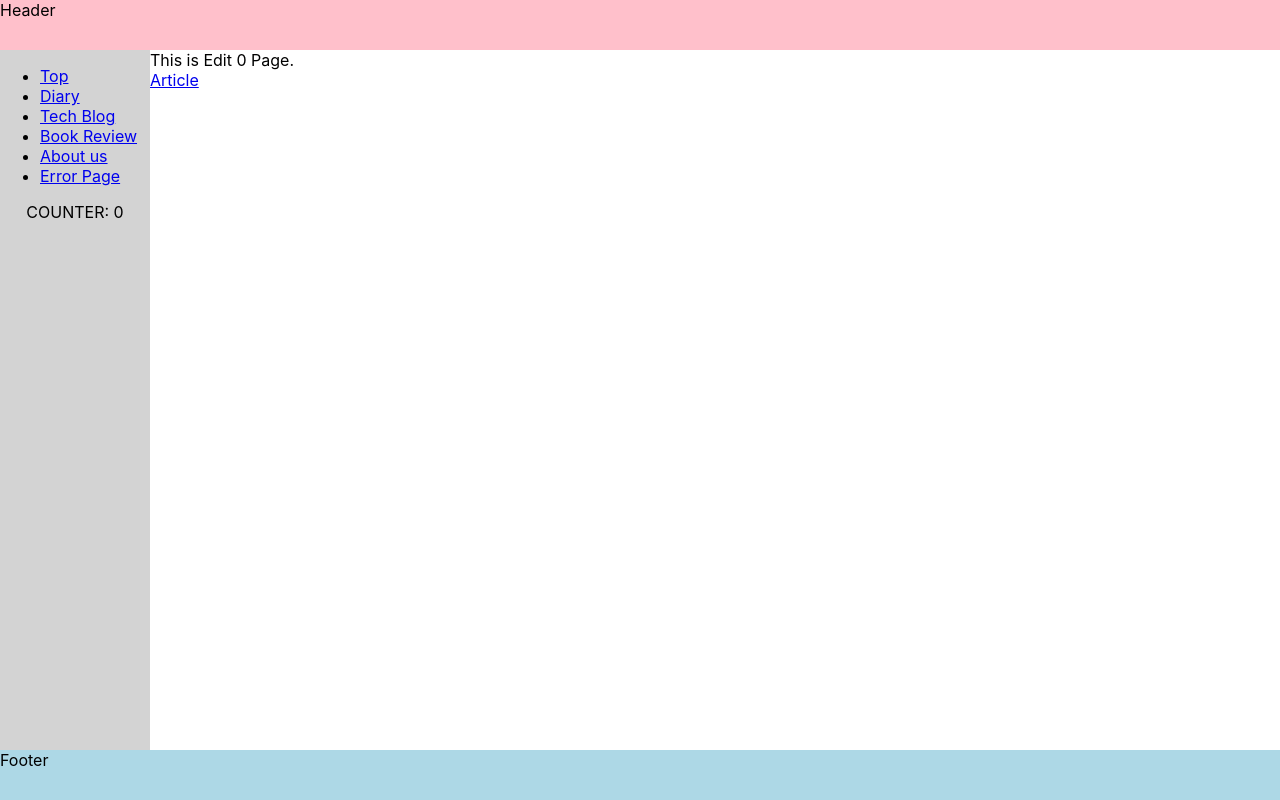
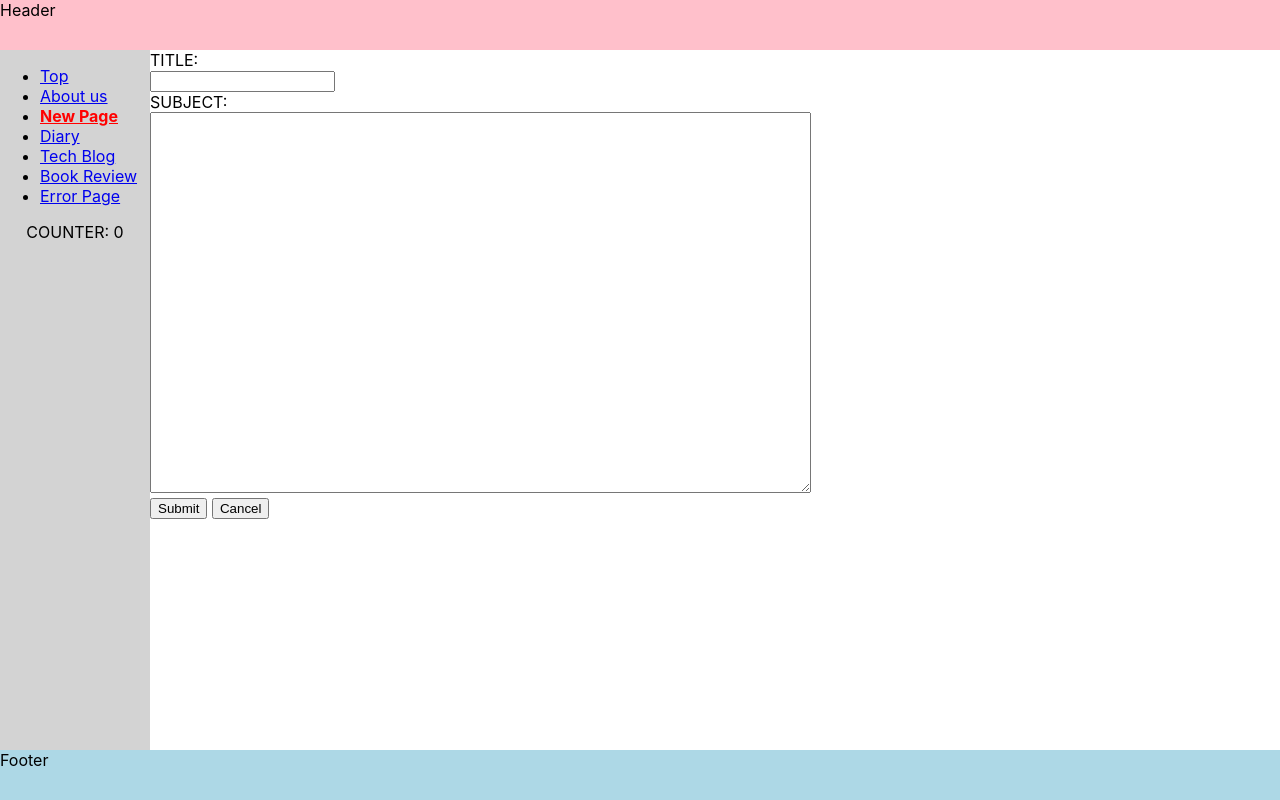
Before and after one commit to kagyuu/ReactExam, a React (Create React App) app in the folder 04_react_router/my-router/: page /edit/0 in a window 1280 px wide. Built offline with nearby package versions, Linux system fonts and the light colour scheme.

Commit message:
Add Form

```diff
--- a/04_react_router/my-router/src/App.js
+++ b/04_react_router/my-router/src/App.js
@@ -5,6 +5,7 @@ import BaseLayout from './BaseLayout';
 import TopPage from './TopPage';
 import ArticlePage from './ArticlePage';
 import EditPage from './EditPage';
+import EditAction from './logic/EditAction';
 import AboutPage from './AboutPage';
 import NotFoundPage from './NotFoundPage';
 
@@ -14,7 +15,7 @@ const routes = createBrowserRouter(
       <Route path="" element={<TopPage/>}/>
       <Route path="article/:id" element={<ArticlePage/>}/>
       <Route path="about" element={<AboutPage/>}/>
-      <Route path="edit/:id" element={<EditPage/>}/>
+      <Route path="edit/:id" element={<EditPage/>} action={EditAction}/>
       <Route path="*" element={<NotFoundPage/>}/>
     </Route>
   )
--- a/04_react_router/my-router/src/EditPage.js
+++ b/04_react_router/my-router/src/EditPage.js
@@ -1,12 +1,24 @@
-import {Link, useParams} from 'react-router-dom';
+import {useParams} from 'react-router-dom';
+import {Form} from 'react-router-dom';
 
 export default function EditPage () {
     const {id} = useParams();
     return (
-        <>
-          This is Edit {id} Page.
-          <br/>
-          <Link to={`/article/${id}`}>Article</Link>
-        </>
+        <Form method='POST' noValidate>
+          <div>
+            <label htmlFor="title">TITLE:</label><br/>
+            <input id="title" name="title" type="text" size="20"/>
+            <input name="id" type="hidden" value={id}/>
+          </div>
+          <div>
+            <label htmlFor="subject">SUBJECT:</label><br/>
+            <textarea id="subject" name="subject" rows="25" cols="80"/>
+          </div>
+          <div>
+            <button type="submit" name="button-submit" value="exec">Submit</button>
+            &nbsp;
+            <button type="submit" name="button-submit" value="cancel">Cancel</button>
+          </div>
+        </Form>
     );
 }
--- a/04_react_router/my-router/src/MenuPage.js
+++ b/04_react_router/my-router/src/MenuPage.js
@@ -9,10 +9,11 @@ export default function MenuPage() {
         <>
             <ul>
                 <li><NavLink to="/">Top</NavLink></li>
+                <li><NavLink to="/about">About us</NavLink></li>
+                <li><NavLink to="/edit/0">New Page</NavLink></li>
                 <li><NavLink to="/article/001">Diary</NavLink></li>
                 <li><NavLink to="/article/002">Tech Blog</NavLink></li>
                 <li><NavLink to="/article/003">Book Review</NavLink></li>
-                <li><NavLink to="/about">About us</NavLink></li>
                 <li><NavLink to="/error/123">Error Page</NavLink></li>
             </ul>
             <p align="center">COUNTER: {count}</p>
--- /dev/null
+++ b/04_react_router/my-router/src/logic/EditAction.js
@@ -0,0 +1,14 @@
+import { redirect } from "react-router-dom"
+
+export default async function EditAction ({request}) {
+    const form = await request.formData();
+    console.log(request);
+    console.log(form);
+    console.log('ID=' + form.get('id'));
+    console.log('TITLE=' + form.get('title'));
+    console.log('SUBJECT=' + form.get('subject'));
+    console.log('button-submit=' + form.get('button-submit'));
+    console.log(form.keys());
+
+    return redirect('/');
+}
--- a/04_react_router/my-router/src/logic/state.js
+++ b/04_react_router/my-router/src/logic/state.js
@@ -13,9 +13,21 @@ export const counterAtom = atom({
     default: 0
 });
 
-export const articlePkAtom = atom({
-    key: 'articlePkAtom',
+export const articleIdsAtom = atom({
+    key: 'articleIdsAtom',
     default: []
+});
+
+export const articleIdsSelector = selector({
+    key: 'articleIdsSelector',
+    /**
+     * Numbering article id.
+     * @param get a function to get atom.
+     */
+    get: ({get}) => {
+        const ids = get(articleIdsAtom);
+        return Math.max(...(ids.length ? ids : [0])) + 1;
+    }
 });
 
 export const articleAtom = atomFamily({
@@ -23,12 +35,24 @@ export const articleAtom = atomFamily({
     default: null
 });
 
-export const articleSelector = selector({
+export const articleListSelector = selector({
     key: 'articleSelector',
+    /**
+     * Get all articles.
+     * @param get a function to get atom.
+     */
     get: ({get}) => {
-
+        const ids = get(articleIdsAtom);
+        return ids.map(id => get(articleAtom(id)));
     },
-    set: ({set, reset}, {type, id, newItem}) => {
-
+    /**
+     * Set all articles.
+     * @param get a function to get atom.
+     * @param set a function to sett atom.
+     * @param reset a function to reset atom.
+     */
+    set: ({get, set, reset}, item) => {
+        set(item.id, item);
+        set(articleIdsAtom, get(articleIdsAtom).add(item.id));
     }
 });
```
